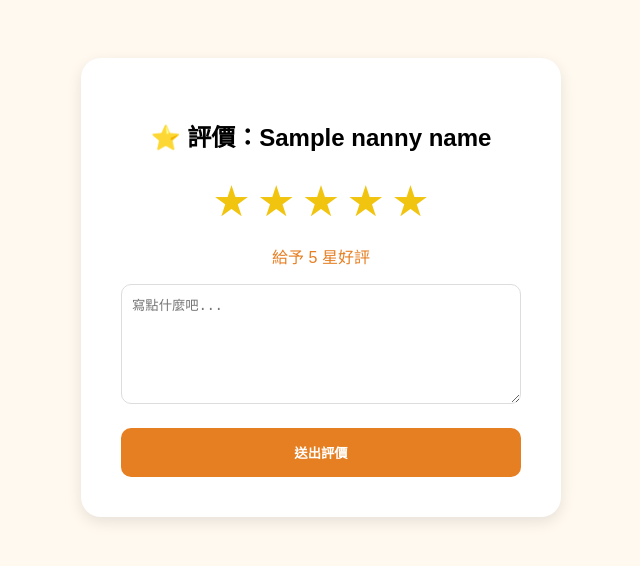
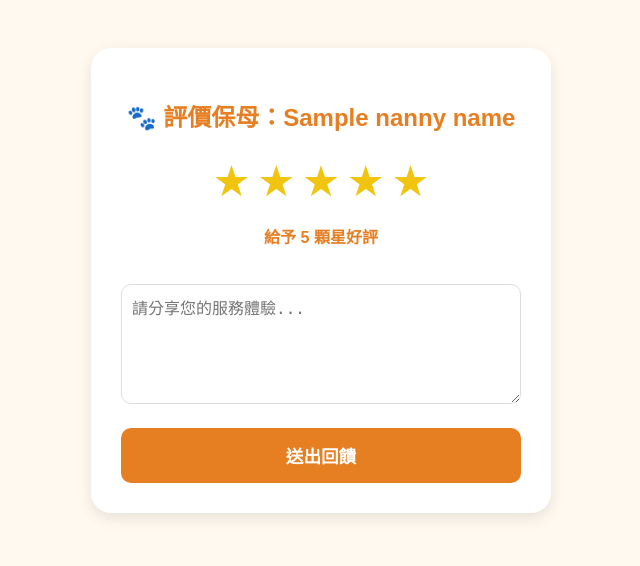
Before and after one commit to Arden-hub/pet-sitter-web, a Python web app: template templates/feedback.html in a window 1280 px wide. Shown: the top 566 px of the page, without its empty margins (319-959 px from the left). Run offline with Jinja, Linux system fonts and the light colour scheme; the template is opened without the code that fills it: most values are stand-ins (such as "Sample title", 1, 10 or a date in 2020).

Commit message:
final: 修正 500 錯誤與星星評價邏輯對齊

```diff
--- a/templates/feedback.html
+++ b/templates/feedback.html
@@ -2,65 +2,71 @@
 <html lang="zh-TW">
 <head>
     <meta charset="UTF-8">
+    <meta name="viewport" content="width=device-width, initial-scale=1.0">
     <title>評價 {{ nanny_name }}</title>
     <style>
-        body { font-family: sans-serif; background: #fff9f0; text-align: center; padding: 50px 20px; }
-        .box { background: white; padding: 40px; border-radius: 20px; max-width: 400px; margin: 0 auto; box-shadow: 0 5px 15px rgba(0,0,0,0.1); }
-        .stars-container { margin: 20px 0; font-size: 35px; cursor: pointer; }
-        .star { color: #ddd; }
+        body { font-family: sans-serif; background: #fff9f0; text-align: center; padding: 40px 20px; }
+        .box { background: white; padding: 30px; border-radius: 20px; max-width: 400px; margin: 0 auto; box-shadow: 0 5px 15px rgba(0,0,0,0.1); }
+        .star-box { margin: 20px 0; font-size: 35px; cursor: pointer; }
+        .star { color: #ddd; transition: 0.2s; }
         .star.active { color: #f1c40f; }
-        textarea { width: 100%; height: 120px; margin-bottom: 20px; padding: 10px; border-radius: 10px; border: 1px solid #ddd; box-sizing: border-box; }
-        button { width: 100%; background: #e67e22; color: white; border: none; padding: 15px; border-radius: 10px; cursor: pointer; font-weight: bold; }
+        textarea { width: 100%; height: 120px; margin: 20px 0; padding: 10px; border-radius: 10px; border: 1px solid #ddd; box-sizing: border-box; font-size: 1rem; }
+        button { width: 100%; background: #e67e22; color: white; border: none; padding: 15px; border-radius: 10px; font-weight: bold; cursor: pointer; font-size: 1.1rem; }
     </style>
 </head>
 <body>
     <div class="box">
-        <h2>⭐ 評價：{{ nanny_name }}</h2>
-        <div class="stars-container" id="starRating">
-            <span class="star active" data-val="1">★</span>
-            <span class="star active" data-val="2">★</span>
-            <span class="star active" data-val="3">★</span>
-            <span class="star active" data-val="4">★</span>
-            <span class="star active" data-val="5">★</span>
+        <h2 style="color: #e67e22;">🐾 評價保母：{{ nanny_name }}</h2>
+        <div class="star-box" id="starContainer">
+            <span class="star active" data-v="1">★</span>
+            <span class="star active" data-v="2">★</span>
+            <span class="star active" data-v="3">★</span>
+            <span class="star active" data-v="4">★</span>
+            <span class="star active" data-v="5">★</span>
         </div>
-        <p id="starHint" style="color: #e67e22;">給予 5 星好評</p>
-        <textarea id="feedbackContent" placeholder="寫點什麼吧..."></textarea>
-        <button onclick="sendNow()">送出評價</button>
+        <p id="starHint" style="color: #e67e22; font-weight: bold;">給予 5 顆星好評</p>
+        <textarea id="content" placeholder="請分享您的服務體驗..."></textarea>
+        <button onclick="submitReview()">送出回饋</button>
     </div>
 
     <script>
-        let currentStars = 5;
+        let score = 5;
         const stars = document.querySelectorAll('.star');
 
         stars.forEach(s => {
             s.onclick = function() {
-                currentStars = parseInt(this.getAttribute('data-val'));
+                score = parseInt(this.getAttribute('data-v'));
                 stars.forEach(el => {
-                    el.classList.toggle('active', parseInt(el.getAttribute('data-val')) <= currentStars);
+                    el.classList.toggle('active', parseInt(el.getAttribute('data-v')) <= score);
                 });
-                document.getElementById('starHint').innerText = `給予 ${currentStars} 星評分`;
+                document.getElementById('starHint').innerText = `給予 ${score} 顆星評分`;
             };
         });
 
-        async function sendNow() {
-            const txt = document.getElementById('feedbackContent').value.trim();
-            if(!txt) return alert('請輸入內容');
+        async function submitReview() {
+            const msg = document.getElementById('content').value.trim();
+            if(!msg) return alert('請輸入評價內容喔！');
 
             const payload = {
                 nanny: "{{ nanny_name }}",
-                stars: currentStars, // 這裡絕對會抓到變數！
-                content: txt
+                stars: score,
+                content: msg
             };
 
+            try {
                 const res = await fetch('/api/submit_feedback', {
                     method: 'POST',
                     headers: { 'Content-Type': 'application/json' },
                     body: JSON.stringify(payload)
                 });
-
-            if (res.ok) {
-                alert('感謝評價！');
+                if(res.ok) {
+                    alert('感謝您的回饋！');
                     window.location.href = '/nanny';
+                } else {
+                    alert('傳送失敗，請稍後再試');
+                }
+            } catch (e) {
+                alert('連線錯誤');
             }
         }
     </script>
```
Also changed, not shown: main.py (+10 -8 lines), templates/nanny.html (+6 -85 lines). Lines whose indentation alone changed are shown as unchanged.
